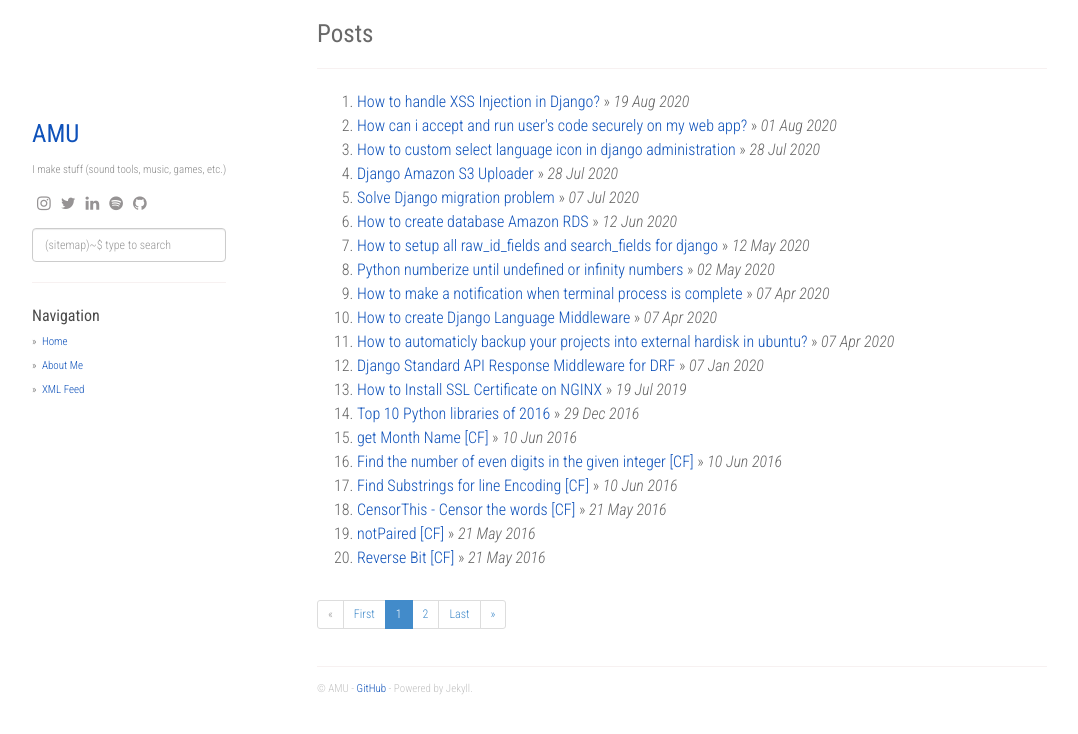
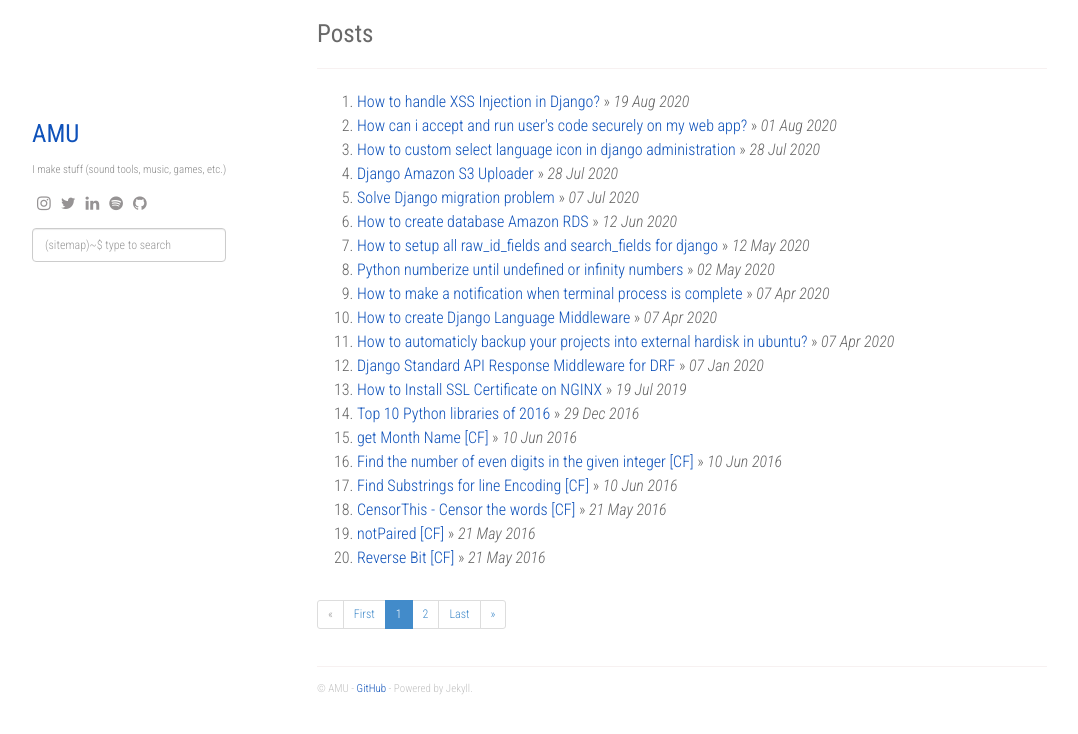
Before and after one commit to amuuu/amuuu.github.io, a Jekyll site: the page built from index.html, in a window 1280 px wide. Shown: the top 734 px of the page, without its empty margins (53-1131 px from the left). Built offline with Jekyll 4.4.1, drawn with Linux system fonts in a browser that asks for light colours; nearby versions of some CDN libraries; the list of posts is cut into pages by our own code.

Commit message:
change EVEN MORE stuff

```diff
--- a/_layouts/default.html
+++ b/_layouts/default.html
@@ -131,14 +131,14 @@ layout: compress
             <input type="text" placeholder="(sitemap)~$ type to search" class="search__input form-control" id="js-search__input">
             <ul class="search__results" id="js-search__results"></ul>
           </div>
-          <hr />
-          <ul class="sidebar-nav">
+          <!-- <hr /> -->
+          <!-- <ul class="sidebar-nav">
             <strong>Navigation</strong>
             <li><a href="/">Home</a></li>
             {% for i in site.urls %}
               <li><a class="about" href="{{ i.url }}">{{ i.text }}</a></li>
             {% endfor %}
-          </ul>
+          </ul> -->
         </div>
         <!-- end /.fixed-condition -->
       </div>
```
